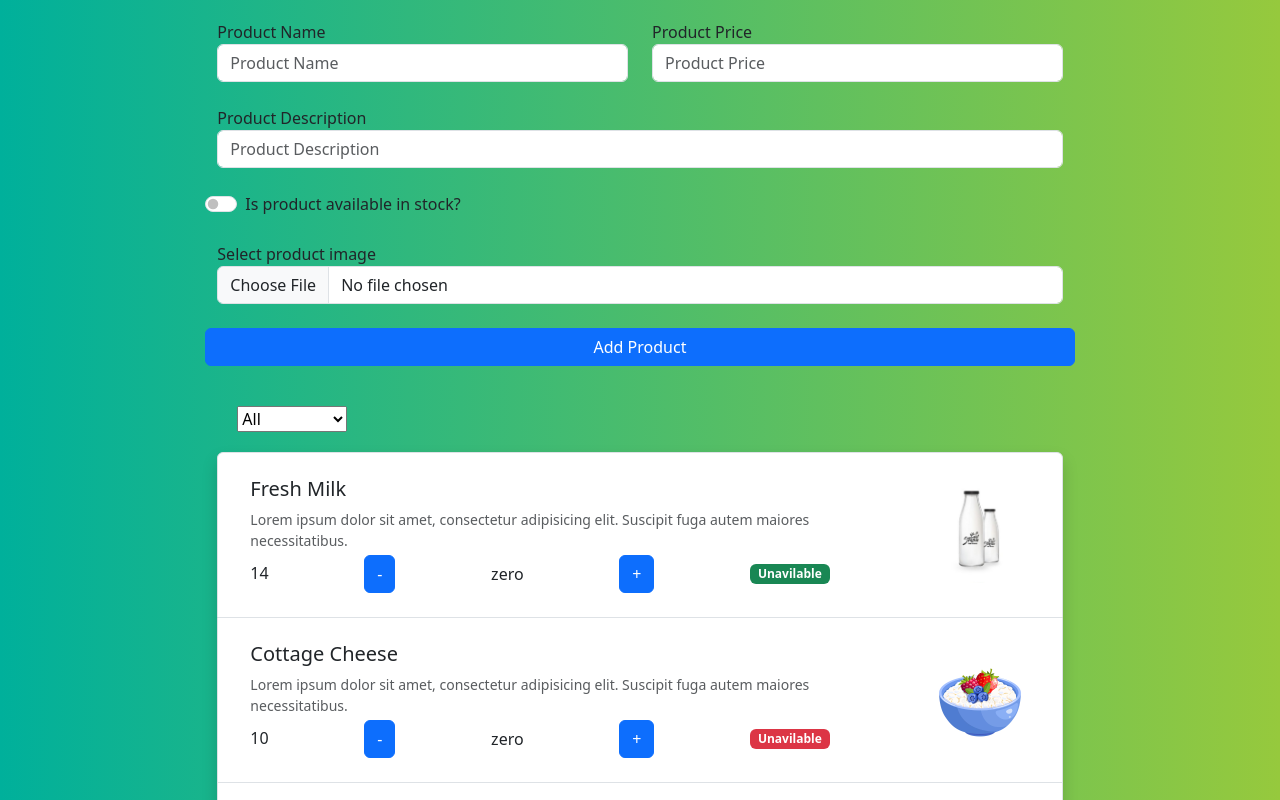
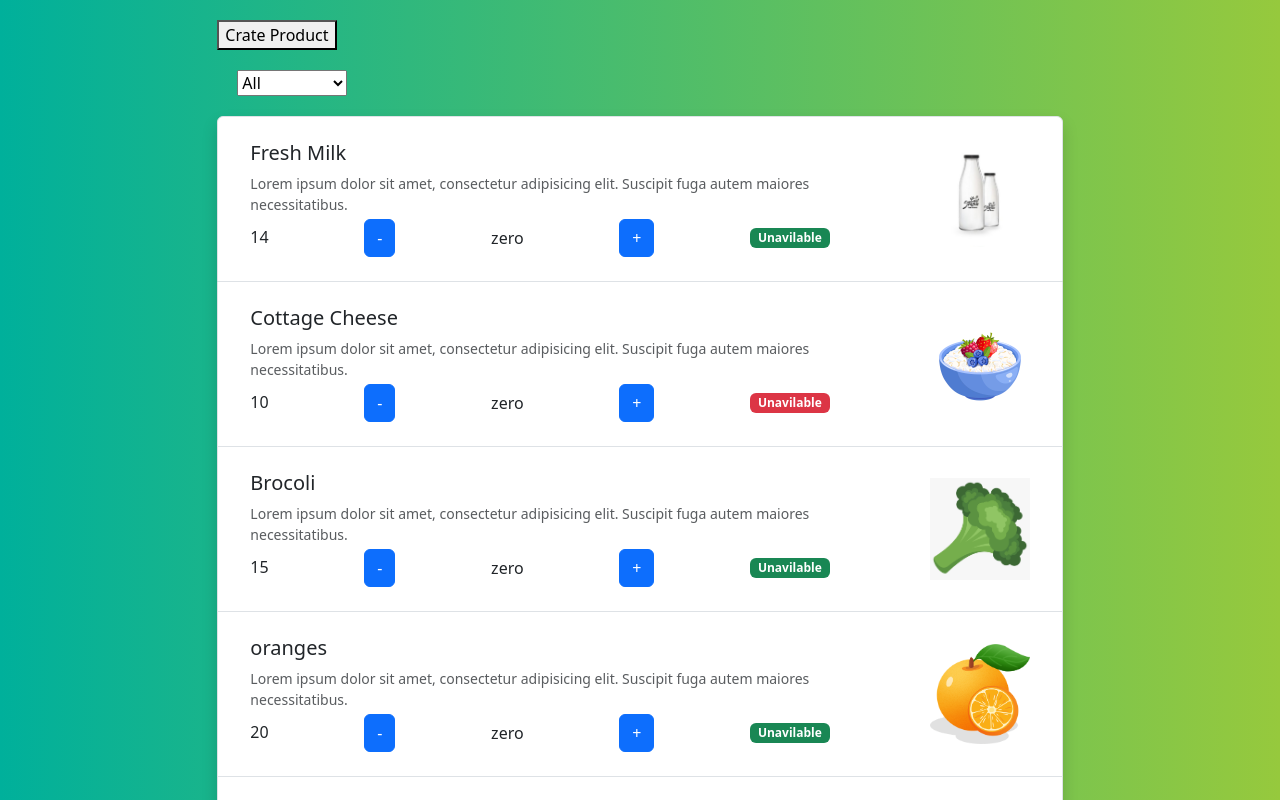
Before and after one commit to AliOthman0934/my-react, a React (Create React App) app: page / in a window 1280 px wide. Shown: the top 800 px of the page. Built offline with nearby package versions, Linux system fonts and the light colour scheme.

Commit message:
Rendring from conditionlally

```diff
--- a/src/components/createProduct/createProduct.js
+++ b/src/components/createProduct/createProduct.js
@@ -1,12 +1,27 @@
+import { useState } from "react";
 import ProductForm from "./productForm";
 
 function CreateProduct(props) {
+    let [showform,updateShowForm] = useState(false);
+
     function onCreateProduct(product) {
         props.createProduct(product)
     }
+
+    function onShowCreateProduct(){
+        updateShowForm(true)
+    }
+
+    function cancelCreatProduct(){
+        updateShowForm(false)
+
+    }
+
+
     return (
             <div >
-                <ProductForm createProduct={onCreateProduct}></ProductForm>
+                {!showform && <button onClick={onShowCreateProduct}>Crate Product</button>}
+                {showform && <ProductForm createProduct={onCreateProduct} onCancel={cancelCreatProduct}></ProductForm>}
             </div>
 
 )
--- a/src/components/createProduct/productForm.js
+++ b/src/components/createProduct/productForm.js
@@ -50,6 +50,7 @@ function ProductForm(props){
         updateImageUrl("")
 
         props.createProduct(product)
+        props.onCancel();
 
     }
 
@@ -102,6 +103,7 @@ function ProductForm(props){
 
 
         <button type="submit" className="btn btn-primary">Add Product</button>
+        <button type="button" onClick={props.onCancel} className="btn btn-primary">Cancel</button>
     </form>
     )
 }
```
